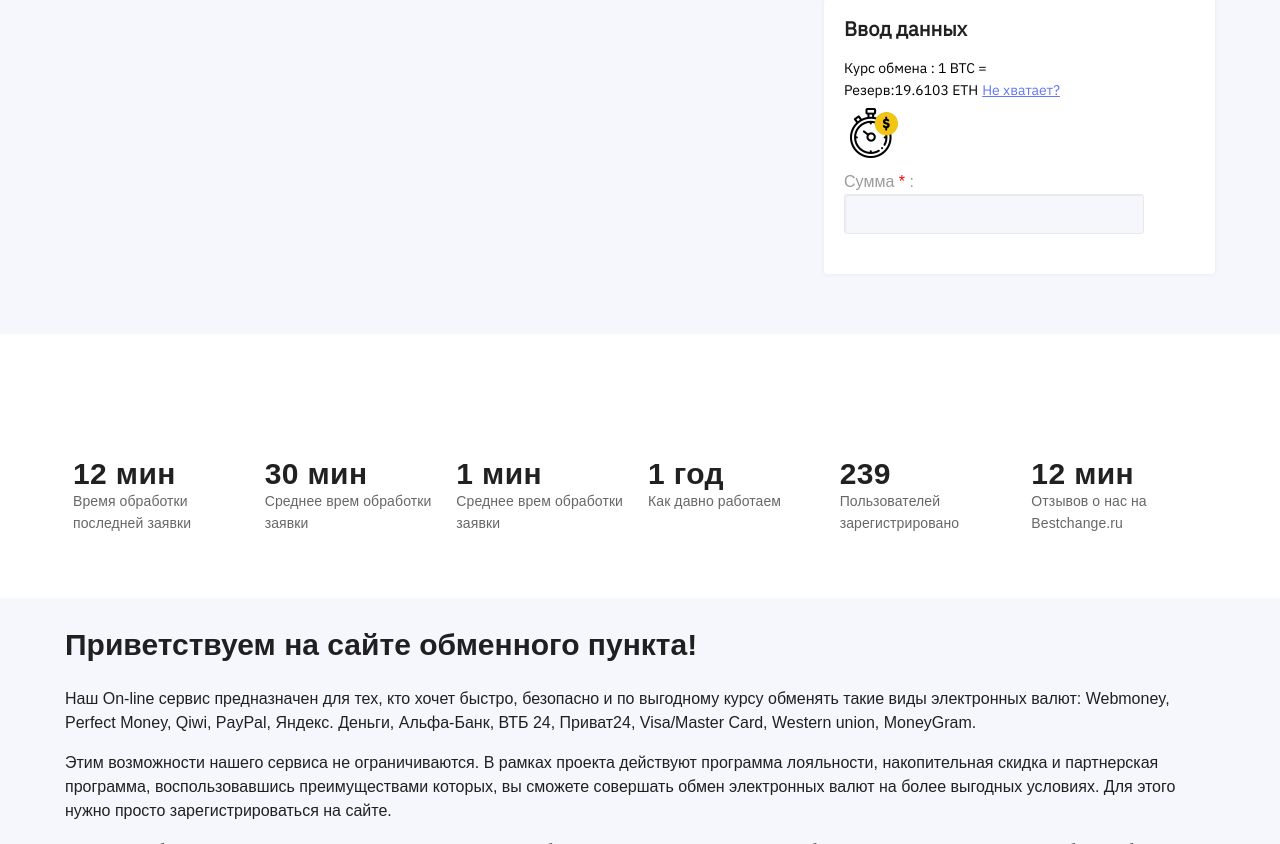
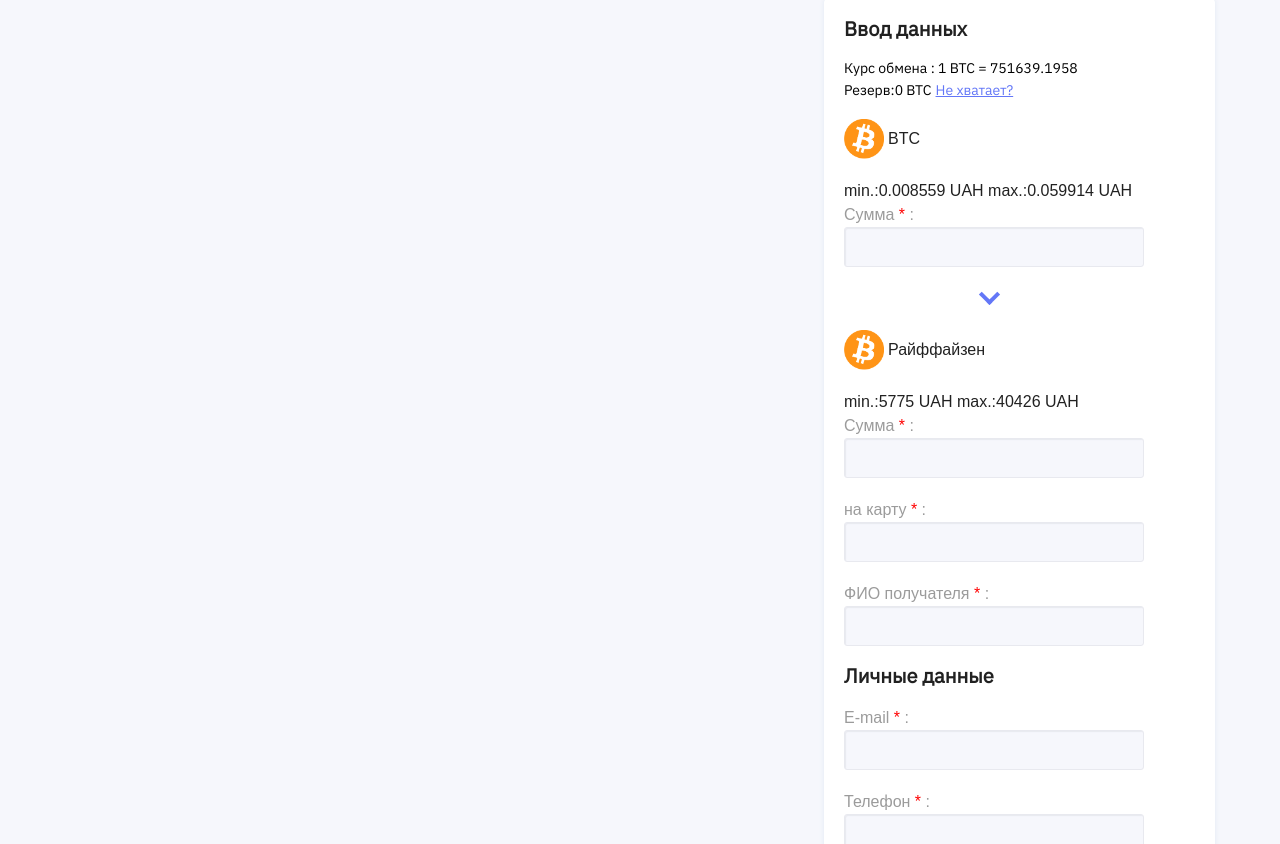
Before and after one commit to Danil112227/Express_Money, a Vue app in the folder express_money/: page /#/ in a window 1280 px wide. Shown: the part 1156-2000 px from the top of the page. Built offline with nearby package versions, Linux system fonts and the light colour scheme.

Commit message:
закончил логику и привязал её к вёрстке

```diff
--- /dev/null
+++ b/express_money/src/components/ExchangeBankItem.vue
@@ -0,0 +1,29 @@
+<template>
+  <div class="item__wrapper d-flex align-center pb-5">
+    <img
+      :src="selectedCurrency.banks[selectedBankIndex].image"
+      alt="currencyLogo"
+      width="40px"
+      max-width="40px"
+      height="40px"
+      max-heigth="40px"
+      contain
+    >
+    <span class="pl-1">{{ selectedCurrency.banks[selectedBankIndex].title }}</span>
+  </div>
+</template>
+
+  <script>
+      export default {
+          props: {
+              selectedCurrency: {
+                  type: Object,
+                  require: true
+              },
+              selectedBankIndex: {
+                type: Number,
+                required: true
+              }
+          }
+      }
+  </script>
--- a/express_money/src/components/ExchangeBlock.vue
+++ b/express_money/src/components/ExchangeBlock.vue
@@ -16,16 +16,16 @@
               </span>
               :
               <span>
-                1 {{ selectedCurrency.title }} = {{ selectedCurrency.selectedBankIndex }}
+                1 {{ selectedCurrency.title }} = {{ selectedCurrency.banks[selectedBankIndex].exchange }}
               </span>
             </div>
-            <div class="exchange__info__line d-flex pb-1">
+            <div class="exchange__info__line d-flex pb-5">
               <span>
                 Резерв
               </span>
               :
               <span>
-                19.6103 ETH
+                {{ selectedCurrency.banks[selectedBankIndex].reserved }} {{ selectedCurrency.title }}
               </span>
               <a
                 href="@/pages/MainPage.vue"
@@ -34,11 +34,49 @@
             </div>
           </div>
           <div class="bank__exchange">
-            <ExchangeItem />
+            <ExchangeItem
+              :selected-currency="selectedCurrency"
+            />
+            <p class="mb-0">min.:{{ selectedCurrency.banks[selectedBankIndex].calculatorData.criptoCurencyLimit.min }} {{ selectedCurrency.currency }} max.:{{ selectedCurrency.banks[selectedBankIndex].calculatorData.criptoCurencyLimit.max }} {{ selectedCurrency.currency }} </p>
             <ContactInput
-              v-model="title"
               title="Сумма"
             />
+            <div class="arrow d-flex justify-center pb-7">
+              <div class="arrow__bottom" />
+            </div>
+            <ExchangeBankItem
+              :selected-currency="selectedCurrency"
+              :selected-bank-index="selectedBankIndex"
+            />
+            <p class="mb-0">min.:{{ selectedCurrency.banks[selectedBankIndex].calculatorData.curencyLimit.min }} {{ selectedCurrency.currency }} max.:{{ selectedCurrency.banks[selectedBankIndex].calculatorData.curencyLimit.max }} {{ selectedCurrency.currency }}</p>
+            <ContactInput
+              title="Сумма"
+            />
+            <ContactInput
+              title="на карту"
+            />
+            <ContactInput
+              title="ФИО получателя"
+            />
+            <div class="list__title mb-5">
+              <span>Личные данные</span>
+            </div>
+            <ContactInput
+              title="E-mail"
+            />
+            <ContactInput
+              title="Телефон"
+            />
+            <div class="login__buttom pb-3">
+              <input
+                @click="onclick"
+                type="submit"
+                formtarget="_top"
+                name="submit"
+                class="rb_submit"
+                value="Обменять"
+              >
+            </div>
           </div>
         </div>
       </div>
@@ -50,12 +88,14 @@
     import ExchangeItem from "@/components/ExchangeItem.vue"
     import WarningBlock from "@/components/WarningBlock.vue"
     import ContactInput from "@/components/ContactInput.vue"
+    import ExchangeBankItem from "@/components/ExchangeBankItem.vue"
 
     export default {
         components: {
             ExchangeItem,
             WarningBlock,
             ContactInput,
+            ExchangeBankItem
         },
         props: {
           selectedCurrency: {
@@ -65,7 +105,12 @@
           selectedBankIndex: {
             type: Number,
             required: true
-          },
+          }
+        },
+        methods: {
+          onclick () {
+            console.log("it works!")
+          }
         },
         computed: {
           banks () {
@@ -81,6 +126,13 @@
         },
         data() {
           return {
+            sum: '',
+          numberCard:'',
+          name:'',
+          comission:'',
+          wallet:'',
+          email:'',
+          phoneNumber:'',
             alerts: {
          bigAlert: [
                     {
@@ -158,7 +210,7 @@
                         content:"Курс фиксируется по бирже Binance.",
                     },
                 ],
-        },
+          },
           }
         }
     }
@@ -205,4 +257,13 @@
         font: 14px/1.3em 'IBM Plex Sans', sans-serif;
         color: #000000;
     }
+
+    .arrow__bottom {
+      width: 15px;
+      height: 15px;
+      border-top: 4px solid #6377F7;
+      border-right: 4px solid #6377F7;
+      margin-right: 60px;
+      transform: rotate(135deg);
+  }
 </style>
--- a/express_money/src/components/ExchangeItem.vue
+++ b/express_money/src/components/ExchangeItem.vue
@@ -1,5 +1,25 @@
 <template>
-    <div class="item__wrapper">
-        <img src="@/assets/1.png" alt="">
-    </div>
+  <div class="item__wrapper d-flex align-center pb-5">
+    <img
+      :src="selectedCurrency.image"
+      alt="currencyLogo"
+      width="40px"
+      max-width="40px"
+      height="40px"
+      max-heigth="40px"
+      contain
+    >
+    <span class="pl-1">{{ selectedCurrency.title }}</span>
+  </div>
 </template>
+
+<script>
+    export default {
+        props: {
+            selectedCurrency: {
+                type: Object,
+                require: true
+            },
+        }
+    }
+</script>
```
Also changed, not shown: express_money/src/pages/MainPage.vue (+28 -0 lines).
